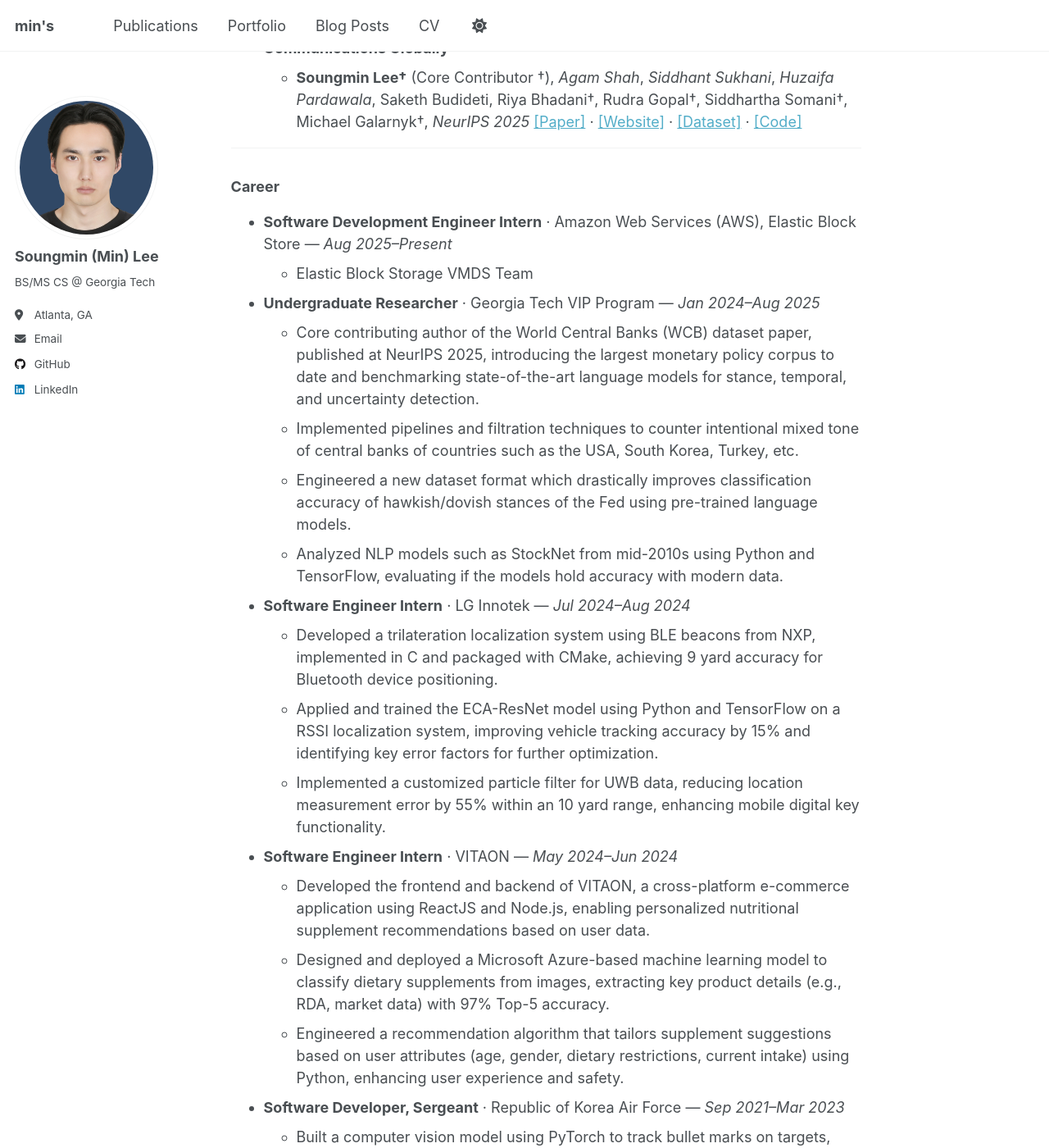
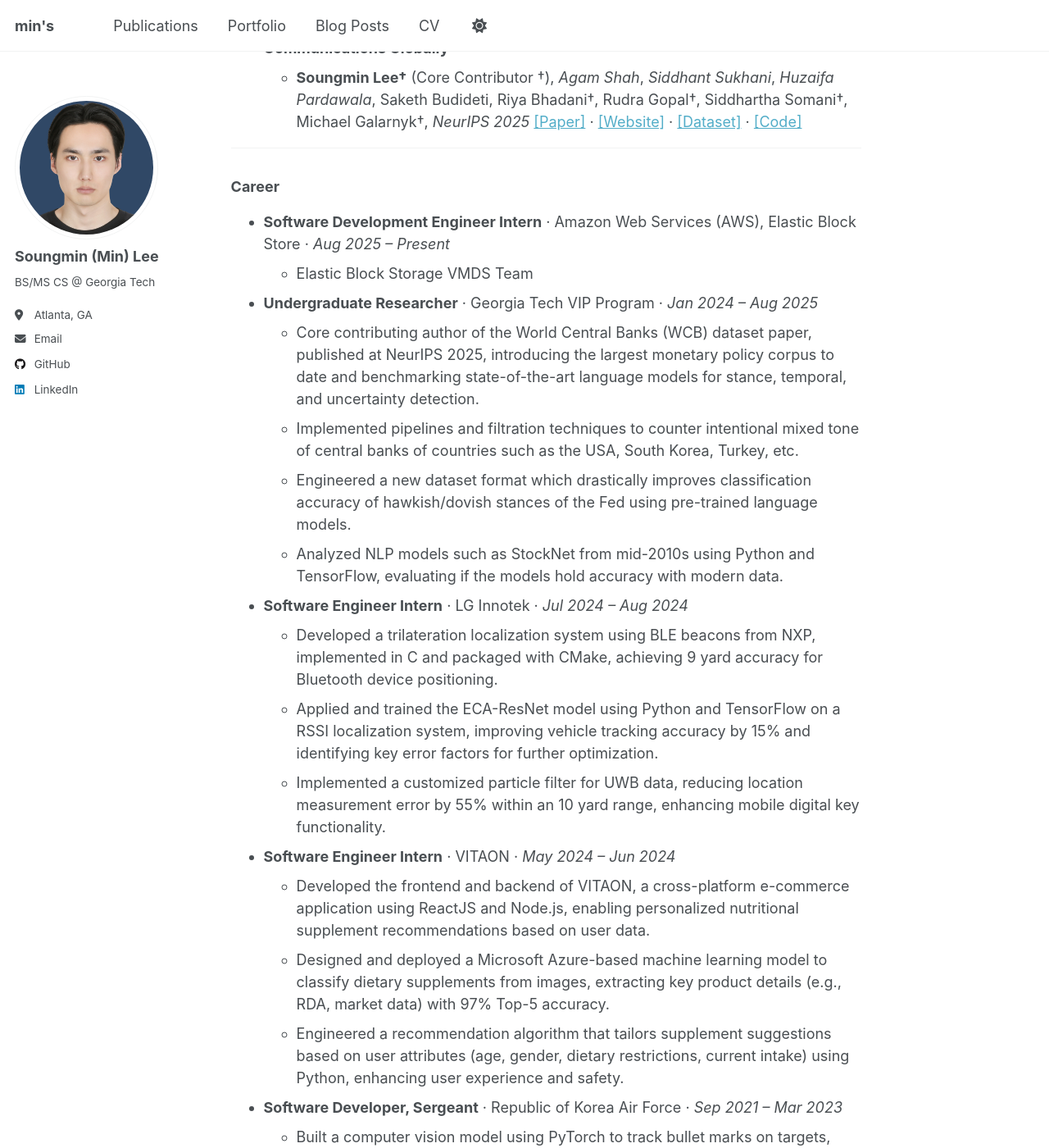
Before and after one commit to minovermax/minovermax.github.io, a Jekyll site: the page built from _pages/about.md, in a window 1280 px wide and 1400 px high, scrolled down 331 px. Shown: the whole window at 82% size. Built offline with Jekyll 4.4.1, drawn with Linux system fonts in a browser that asks for light colours; a script that is not in the unit is left out.

Commit message:
subtle changes

```diff
--- a/_pages/about.md
+++ b/_pages/about.md
@@ -21,22 +21,22 @@ Currently focused on NLP research and integrating LLM-powered features into web/
 
 ### Career
 
-- **Software Development Engineer Intern** · Amazon Web Services (AWS), Elastic Block Store — *Aug 2025–Present*
+- **Software Development Engineer Intern** · Amazon Web Services (AWS), Elastic Block Store · *Aug 2025 – Present*
   - Elastic Block Storage VMDS Team
-- **Undergraduate Researcher** · Georgia Tech VIP Program — *Jan 2024–Aug 2025*
+- **Undergraduate Researcher** · Georgia Tech VIP Program · *Jan 2024 – Aug 2025*
   - Core contributing author of the World Central Banks (WCB) dataset paper, published at NeurIPS 2025, introducing the largest monetary policy corpus to date and benchmarking state-of-the-art language models for stance, temporal, and uncertainty detection.
   - Implemented pipelines and filtration techniques to counter intentional mixed tone of central banks of countries such as the USA, South Korea, Turkey, etc.
   - Engineered a new dataset format which drastically improves classification accuracy of hawkish/dovish stances of the Fed using pre-trained language models.
   - Analyzed NLP models such as StockNet from mid-2010s using Python and TensorFlow, evaluating if the models hold accuracy with modern data.
-- **Software Engineer Intern** · LG Innotek — *Jul 2024–Aug 2024*
+- **Software Engineer Intern** · LG Innotek · *Jul 2024 – Aug 2024*
   - Developed a trilateration localization system using BLE beacons from NXP, implemented in C and packaged with CMake, achieving 9 yard accuracy for Bluetooth device positioning.
   - Applied and trained the ECA-ResNet model using Python and TensorFlow on a RSSI localization system, improving vehicle tracking accuracy by 15% and identifying key error factors for further optimization.
   - Implemented a customized particle filter for UWB data, reducing location measurement error by 55% within an 10 yard range, enhancing mobile digital key functionality.
-- **Software Engineer Intern** · VITAON — *May 2024–Jun 2024*
+- **Software Engineer Intern** · VITAON · *May 2024 – Jun 2024*
   - Developed the frontend and backend of VITAON, a cross-platform e-commerce application using ReactJS and Node.js, enabling personalized nutritional supplement recommendations based on user data.
   - Designed and deployed a Microsoft Azure-based machine learning model to classify dietary supplements from images, extracting key product details (e.g., RDA, market data) with 97% Top-5 accuracy.
   - Engineered a recommendation algorithm that tailors supplement suggestions based on user attributes (age, gender, dietary restrictions, current intake) using Python, enhancing user experience and safety.
-- **Software Developer, Sergeant** · Republic of Korea Air Force — *Sep 2021–Mar 2023*
+- **Software Developer, Sergeant** · Republic of Korea Air Force · *Sep 2021 – Mar 2023*
   - Built a computer vision model using PyTorch to track bullet marks on targets, replacing the manual evaluation process and accelerating rifle training assessments by 75%.
   - Launched a suite of features for 5+ military facility websites such as personnel management and room reservation using Vue and Spring Boot, improving operational efficiency.
   - Refined and maintained databases with 500,000+ entities using MySQL and MySQL Workbench, reducing query processing time by approximately 20% and enhancing nationwide workflow efficiency.
```
